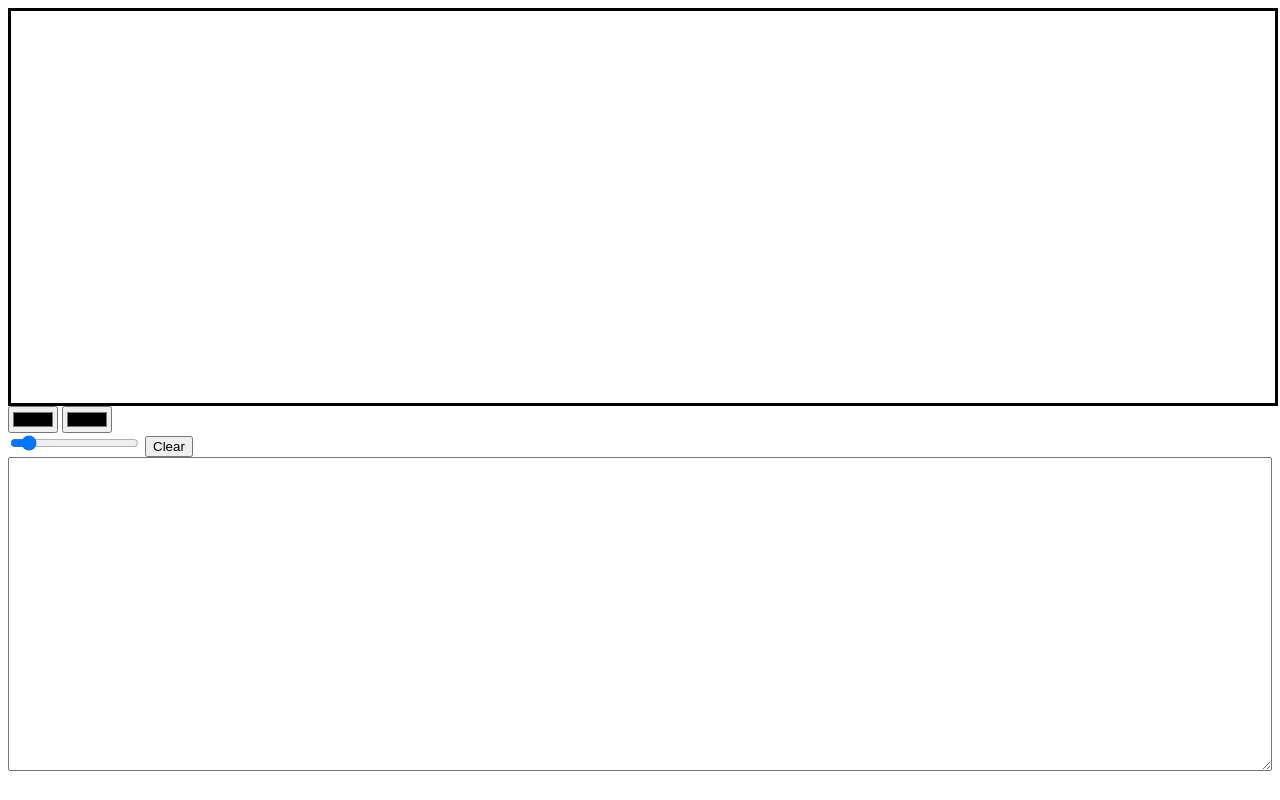
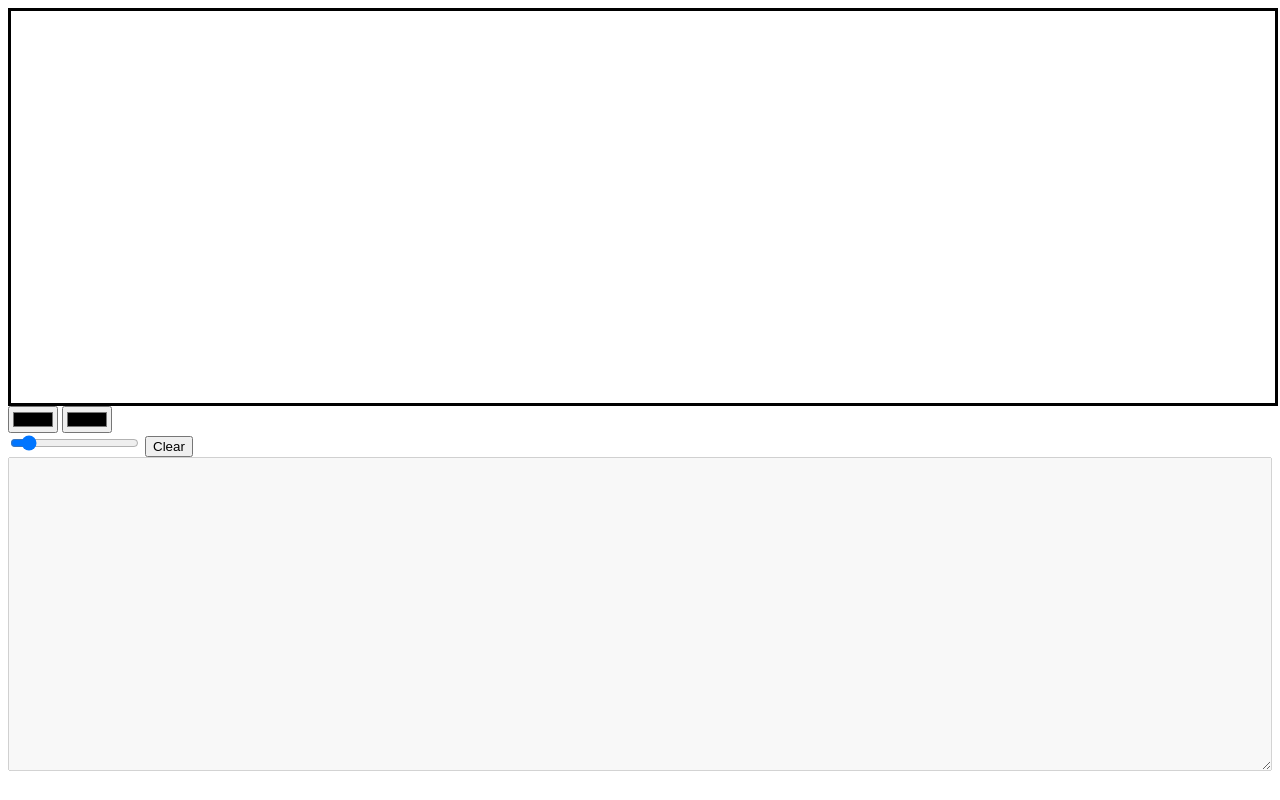
Before and after one commit to issyoo/whiteboard, a plain HTML site: page index.html in a window 1280 px wide. Drawn offline with Linux system fonts and the light colour scheme.

Commit message:
Update index.html

```diff
--- a/index.html
+++ b/index.html
@@ -60,7 +60,7 @@
 
   <button onclick='clearBoard()'>Clear</button>
 
-  <textarea id="code"></textarea>
+  <textarea id="code" disabled></textarea>
 
   <script>
 
```
